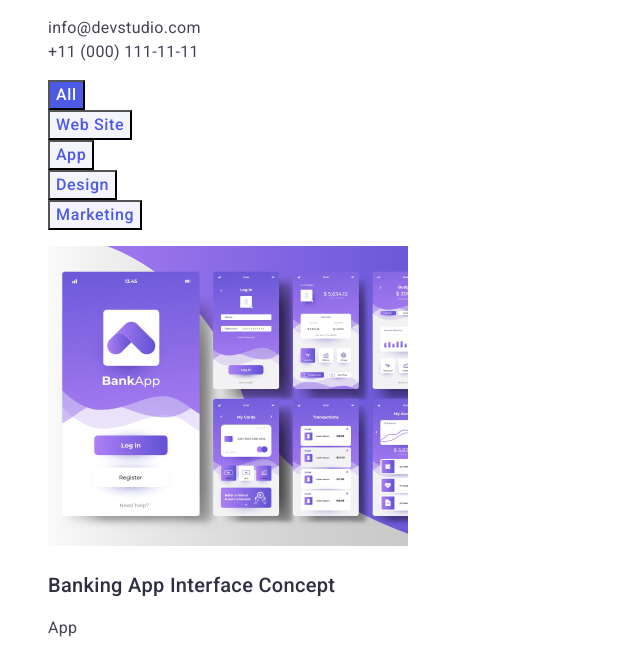
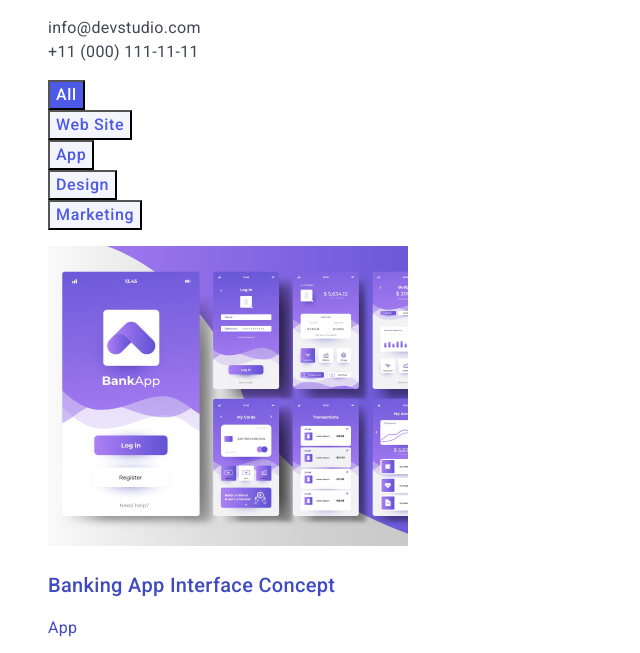
Before and after one commit to andreyzp87/goit-markup-hw-02, a plain HTML site: page portfolio.html in a window 1280 px wide. In both pictures the pointer is over the link 660 px from the left and 705 px from the top of the page. Shown: the part 120-773 px from the top of the page, without its empty margins (0-640 px from the left). Drawn offline with Linux system fonts and the light colour scheme.

Commit message:
add hover effects

```diff
--- a/css/styles.css
+++ b/css/styles.css
@@ -156,6 +156,11 @@ address {
     color: var(--primary-white-color);
 }
 
+.hero-button:hover,
+.hero-button:focus {
+    background-color: var(--accent-active-color);
+}
+
 .specialities-title {
     text-align: center;
 }
@@ -199,3 +204,13 @@ address {
 .portfolio-link {
     color: inherit;
 }
+
+.portfolio-link:hover,
+.portfolio-link:focus {
+    color: var(--accent-active-color);
+}
+
+.portfolio-link:hover .portfolio-title,
+.portfolio-link:focus .portfolio-title {
+    color: var(--accent-active-color);
+}
```
